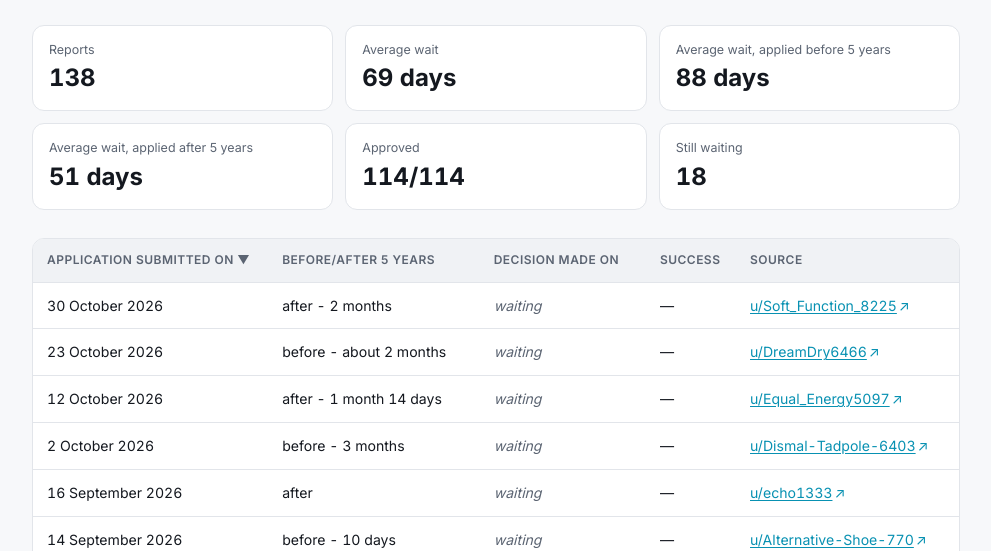
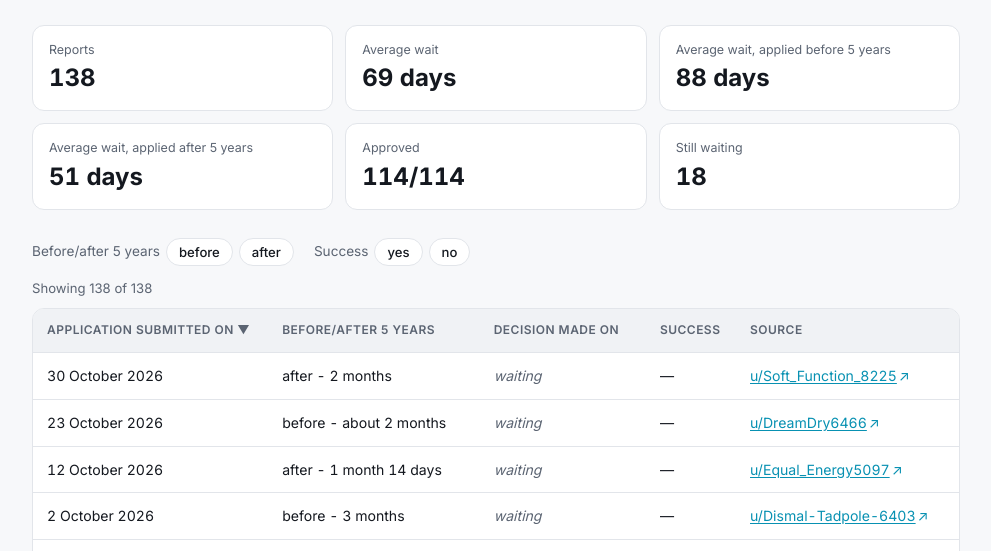
Before and after one commit to selincos/nl-pr-waiting-times, a plain HTML site: page index.html in a window 1280 px wide. Shown: the part 242-793 px from the top of the page, without its empty margins (144-1135 px from the left). Drawn offline with Linux system fonts and the light colour scheme.

Commit message:
Add before/after and success filters
Co-Authored-By: Claude Opus 5.5 <noreply@anthropic.com>
Claude-Session: https://claude.ai/code/session_01A6fRzX4rc5zbUnhYH4RLy7

```diff
--- a/index.html
+++ b/index.html
@@ -139,6 +139,19 @@
     .src::after { content: " ↗"; text-decoration: none; display: inline-block; margin-left: 2px; }
     .src:hover { text-decoration-thickness: 2px; }
 
+    .filters { display: flex; flex-wrap: wrap; gap: 10px 20px; margin-bottom: 12px; font-size: 0.85rem; color: var(--text-dim); }
+    .filter-group { display: flex; align-items: center; gap: 6px; flex-wrap: wrap; }
+    .chip {
+      font: 500 0.82rem 'Inter', sans-serif;
+      color: var(--text);
+      background: var(--surface);
+      border: 1px solid var(--border);
+      border-radius: 999px;
+      padding: 5px 12px;
+      cursor: pointer;
+    }
+    .chip[aria-pressed="true"] { background: var(--accent); border-color: var(--accent); color: var(--bg); }
+    .count { font-size: 0.82rem; color: var(--text-dim); margin: 0 0 10px; }
     .sort-bar { display: none; align-items: center; gap: 8px; margin-bottom: 12px; font-size: 0.85rem; color: var(--text-dim); }
     .sort-bar select {
       font: 500 0.85rem 'Inter', sans-serif;
@@ -192,6 +205,20 @@
       <p class="lead" data-i18n="lead"></p>
 
       <section class="stats" id="stats"></section>
+
+      <div class="filters">
+        <div class="filter-group" data-filter="timing">
+          <span data-i18n="colTiming"></span>
+          <button type="button" class="chip" data-value="before" data-i18n="before"></button>
+          <button type="button" class="chip" data-value="after" data-i18n="after"></button>
+        </div>
+        <div class="filter-group" data-filter="success">
+          <span data-i18n="colSuccess"></span>
+          <button type="button" class="chip" data-value="yes" data-i18n="yes"></button>
+          <button type="button" class="chip" data-value="no" data-i18n="no"></button>
+        </div>
+      </div>
+      <p class="count" id="count"></p>
 
       <label class="sort-bar"><span data-i18n="sortBy"></span>
         <select id="sort-select">
@@ -254,7 +281,8 @@
         timingDetail: (dur, approx) => `${approx ? "about " : ""}${dur}`,
         units: { day: ["day", "days"], week: ["week", "weeks"], month: ["month", "months"], year: ["year", "years"] },
         comment: "comment",
-        empty: "No data yet.",
+        empty: "No matching entries.",
+        showing: (n, total) => `Showing ${n} of ${total}`,
         footerSource: "Source: comments in the r/Netherlands thread. Dates are as people wrote them; where only a month was given, only the month is shown. A missing year was taken from the comment's date, and obvious year typos were corrected. A blank success cell means the person reported a decision but not the outcome. \"Waiting\" rows are recent comments with no decision yet.",
         updated: "Last updated:"
       },
@@ -287,7 +315,8 @@
         timingDetail: (dur, approx) => `${approx ? "yaklaşık " : ""}${dur}`,
         units: { day: ["gün", "gün"], week: ["hafta", "hafta"], month: ["ay", "ay"], year: ["yıl", "yıl"] },
         comment: "yorum",
-        empty: "Henüz veri yok.",
+        empty: "Eşleşen kayıt yok.",
+        showing: (n, total) => `${total} kayıttan ${n} tanesi gösteriliyor`,
         footerSource: "Kaynak: r/Netherlands başlığındaki yorumlar. Tarihler kişilerin yazdığı gibidir; sadece ay verilmişse sadece ay gösterilir. Yılı yazılmamış tarihlerde yıl yorumun tarihinden alındı, bariz yıl hataları düzeltildi. Sonuç hücresi boşsa kişi karar çıktığını yazmış ama sonucu belirtmemiştir. \"Bekliyor\" satırları henüz karar almamış yeni yorumlardır.",
         updated: "Son güncelleme:"
       }
@@ -296,6 +325,8 @@
     let lang = "en";
     let data = { updated: null, thread: null, entries: [] };
     let sort = { key: "submitted", dir: -1 };
+    // Clicking a chip filters by it; clicking it again clears the filter.
+    const filters = { timing: null, success: null };
 
     try {
       const saved = localStorage.getItem("lang");
@@ -346,7 +377,13 @@
         th.setAttribute("aria-sort", th.dataset.key === sort.key ? (sort.dir > 0 ? "ascending" : "descending") : "none");
       });
 
-      const entries = [...data.entries].sort((a, b) => {
+      document.querySelectorAll(".filter-group").forEach(g => g.querySelectorAll(".chip").forEach(c =>
+        c.setAttribute("aria-pressed", String(filters[g.dataset.filter] === c.dataset.value))));
+      const shown = data.entries.filter(e =>
+        (!filters.timing || (filters.timing === "before" ? e.timing === "before" : e.timing === "after" || e.timing === "on")) &&
+        (!filters.success || e.success === (filters.success === "yes")));
+      document.getElementById("count").textContent = t("showing")(shown.length, data.entries.length);
+      const entries = shown.sort((a, b) => {
         const val = e => sort.key === "submitted" || sort.key === "decided" ? toTime(e[sort.key])
           : sort.key === "success" ? (e.success == null ? 2 : e.success ? 0 : 1)
           : sort.key === "timing" ? (e.timing || "")
@@ -425,6 +462,12 @@
       render();
     }));
 
+    document.querySelectorAll(".filter-group").forEach(g => g.querySelectorAll(".chip").forEach(c =>
+      c.addEventListener("click", () => {
+        const k = g.dataset.filter;
+        filters[k] = filters[k] === c.dataset.value ? null : c.dataset.value;
+        render();
+      })));
     document.getElementById("sort-select").addEventListener("change", ev => {
       const [key, dir] = ev.target.value.split(":");
       sort = { key, dir: Number(dir) };
```
